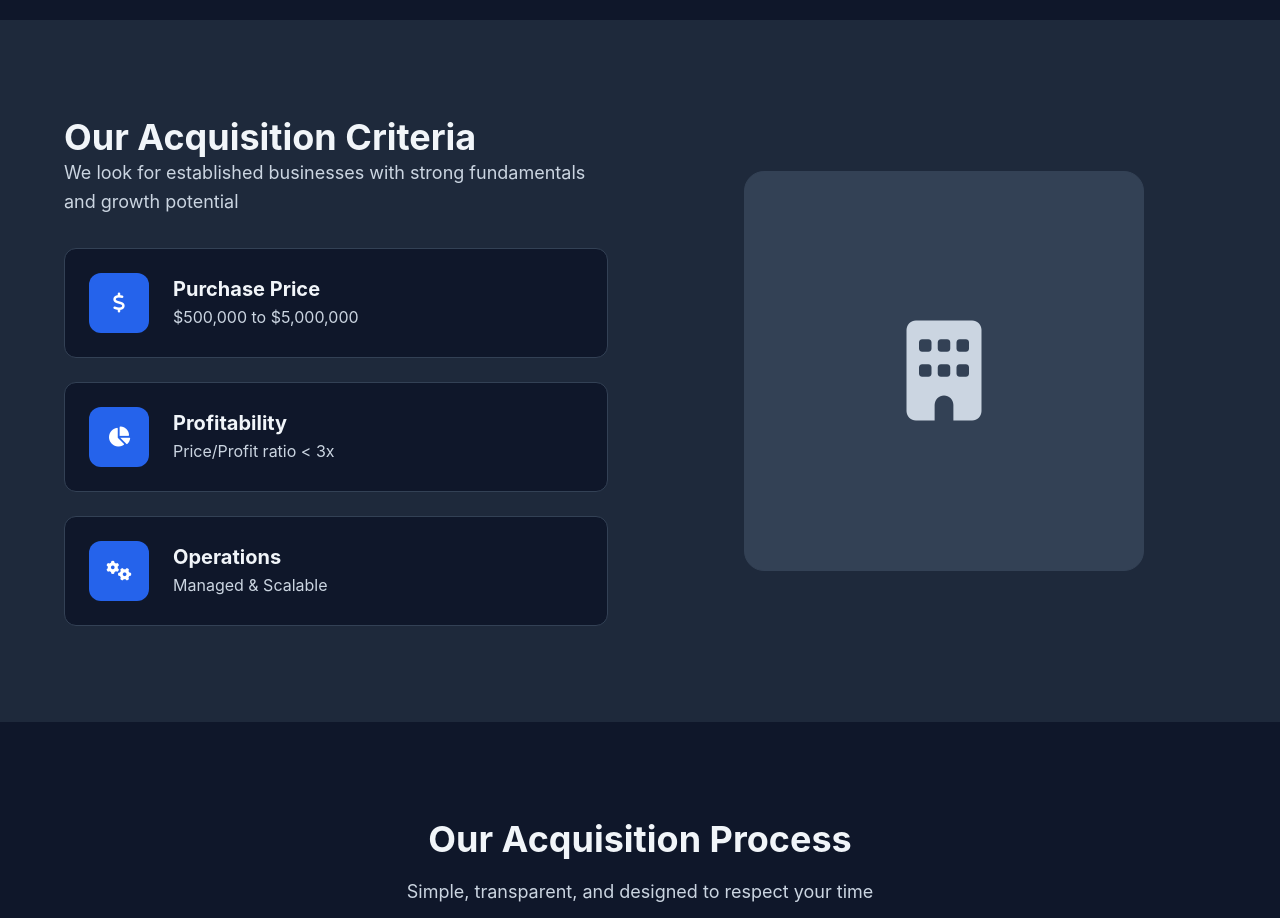
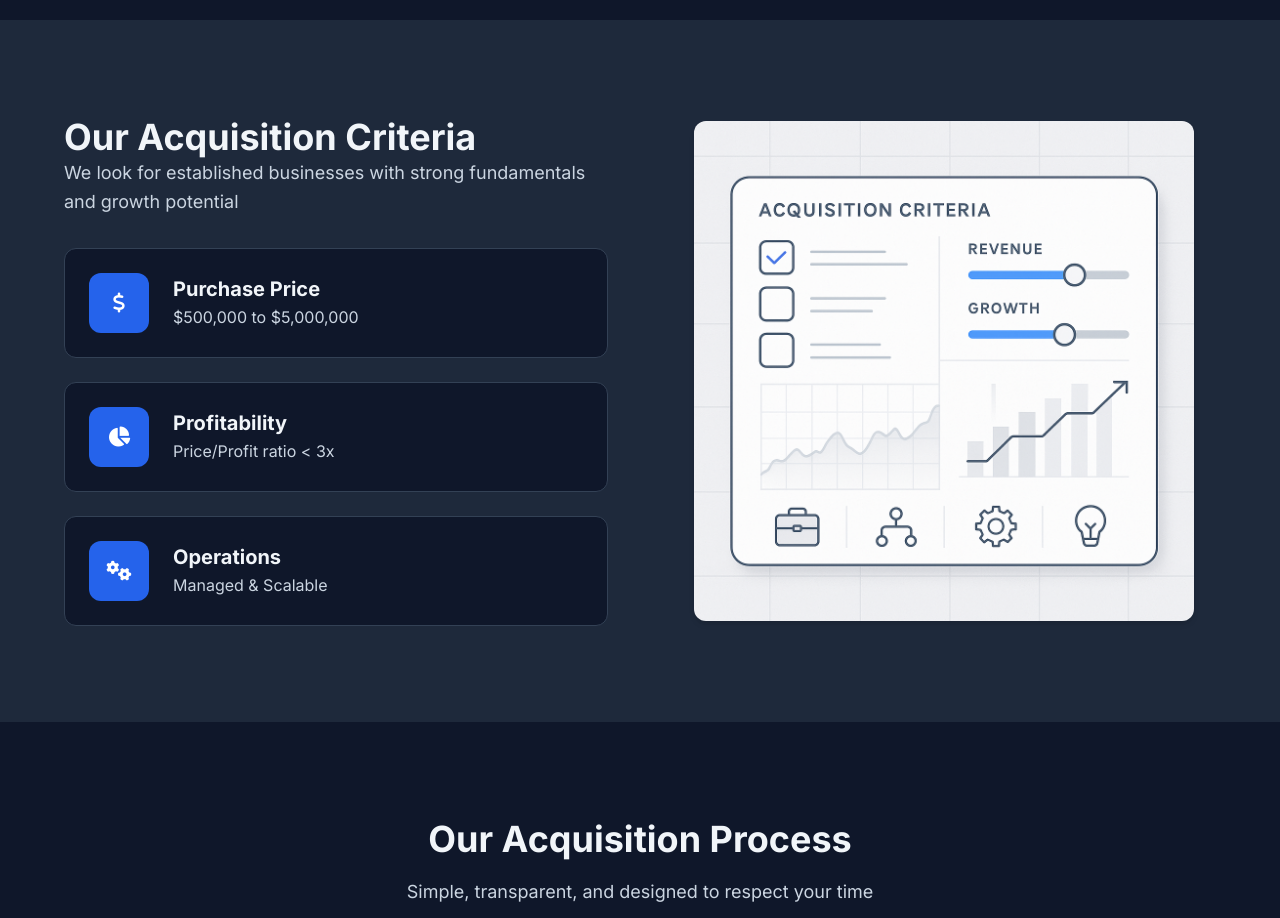
Before and after one commit to alikag/impakt-main, a plain HTML site: page index.html in a window 1280 px wide. Shown: the part 1880-2798 px from the top of the page. Drawn offline with Linux system fonts and the light colour scheme.

Commit message:
feat: replace criteria placeholder with acquisition-criteria graphic

```diff
--- a/css/styles.css
+++ b/css/styles.css
@@ -1439,3 +1439,5 @@ body:not(.loaded) * {
 @media(min-width:1200px){
     .hero-graphic{max-width:600px;}
 }
+
+.criteria-graphic{max-width:100%;height:auto;border-radius:12px;box-shadow:var(--shadow-md);}
--- a/index.html
+++ b/index.html
@@ -174,9 +174,7 @@
                     </div>
                 </div>
                 <div class="criteria-image">
-                    <div class="image-placeholder">
-                        <i class="fas fa-building"></i>
-                    </div>
+                    <img src="images/acquisition-criteria.png" alt="Illustration of acquisition criteria" loading="lazy" width="500" height="500" class="criteria-graphic">
                 </div>
             </div>
         </div>
```
Also changed, not shown: images/acquisition-criteria.png (added).
